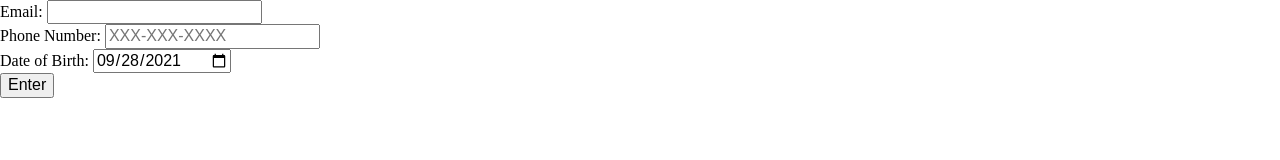
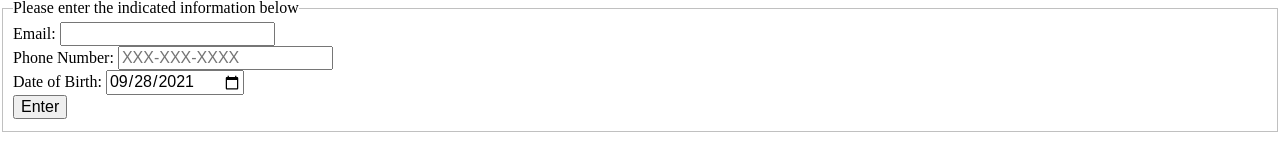
Before and after one commit to lpatton4-itmd362-org/lab2, a plain HTML site: page index.html in a window 1280 px wide. Drawn offline with Linux system fonts and the light colour scheme.

Commit message:
added fieldset and legend tags to form

```diff
--- a/index.html
+++ b/index.html
@@ -9,6 +9,8 @@
 </head>
 <body>
   <form action="#null" method="get" autocomplete="on">
+	  <fieldset>
+		<legend>Please enter the indicated information below</legend>
 	    <div>
 		    <label>Email: <input type="email" name="email"></label>
 		  </div>
@@ -21,6 +23,7 @@
 		  <div>
 		    <input type="submit" value="Enter">
 		  </div>
+		</fieldset>
 	</form>
 </body>
 </html>
```
Lines whose indentation alone changed are shown as unchanged.
